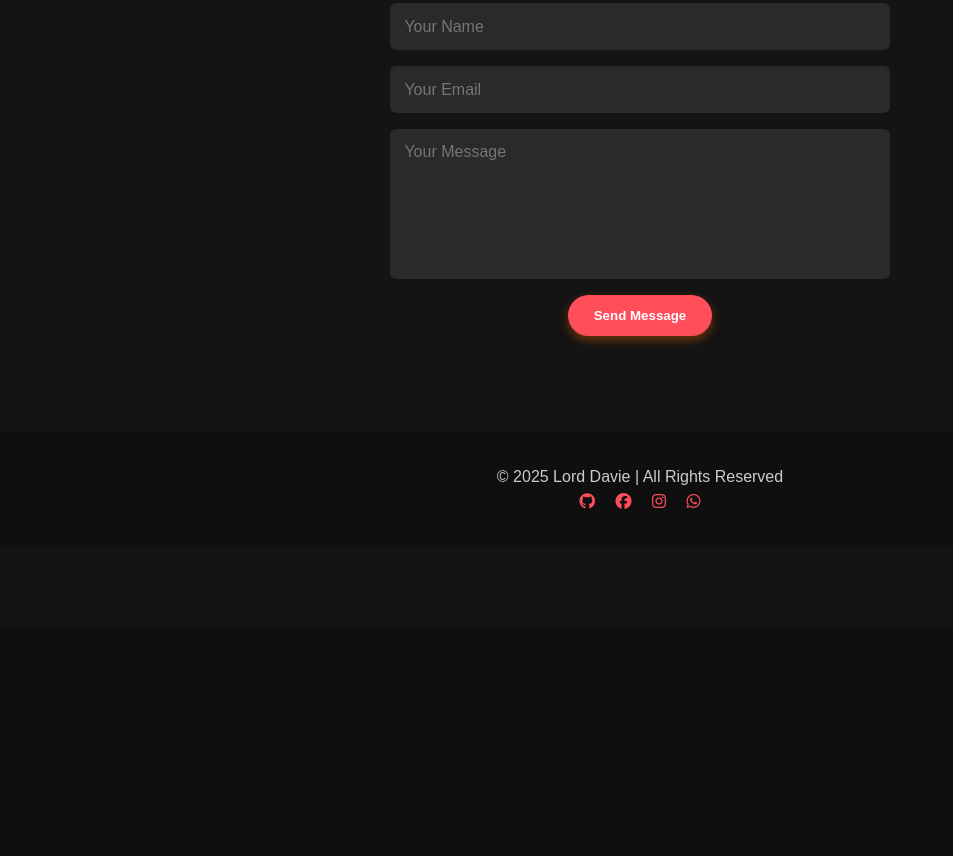
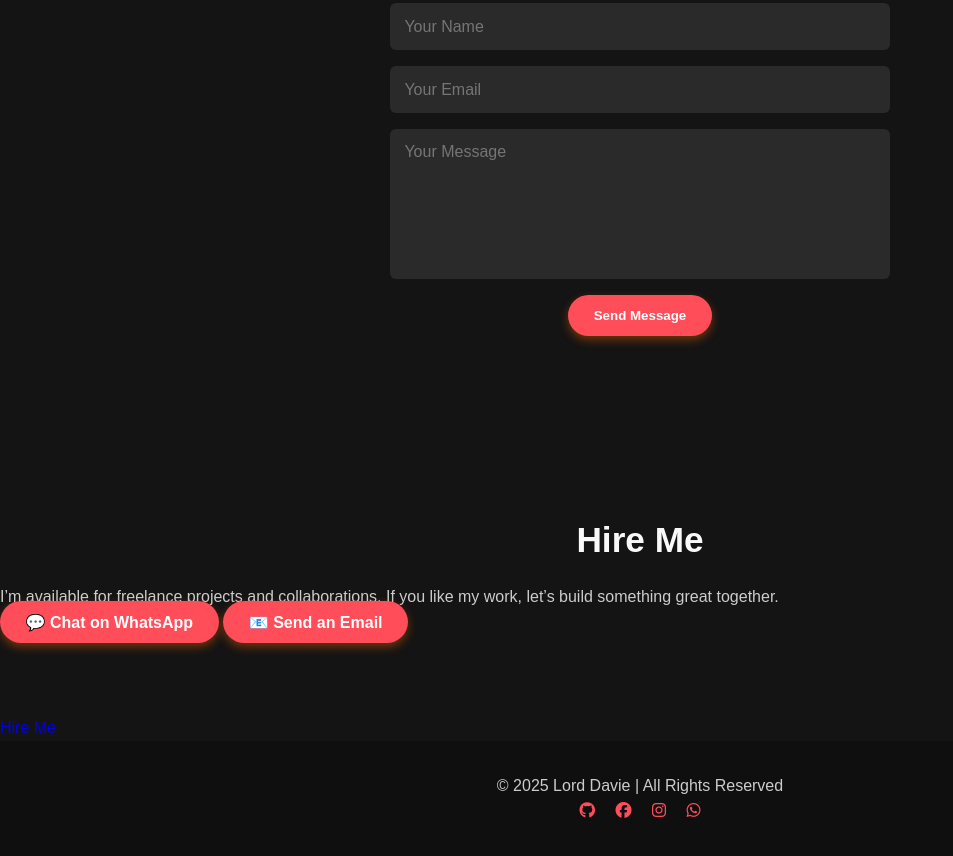
Before and after one commit to lorddavie/lorddavie.github.io, a plain HTML site: page index.html in a window 1280 px wide. Shown: the part 2259-3115 px from the top of the page, without its empty margins (0-953 px from the left). Before the commit the page ends 2886 px from the top, so only its background shows below. Drawn offline with Linux system fonts and the light colour scheme.

Commit message:
Update index.html

```diff
--- a/index.html
+++ b/index.html
@@ -143,6 +143,17 @@
     <p id="formStatus"></p>
   </form>
 </section>
+      <!-- Hire Me Section -->
+<section class="hire-me" id="hire-me">
+  <h2>Hire Me</h2>
+  <p>I’m available for freelance projects and collaborations. If you like my work, let’s build something great together.</p>
+
+  <div class="hire-buttons">
+    <a href="https://wa.me/2348104587313" target="_blank" class="btn">💬 Chat on WhatsApp</a>
+    <a href="mailto:davidjzarpacoster@gmail.com" class="btn">📧 Send an Email</a>
+  </div>
+</section>
+    <a href="#hire-me" class="sticky-hire-btn">Hire Me</a>
 
   <!-- Footer -->
   <footer>
```
